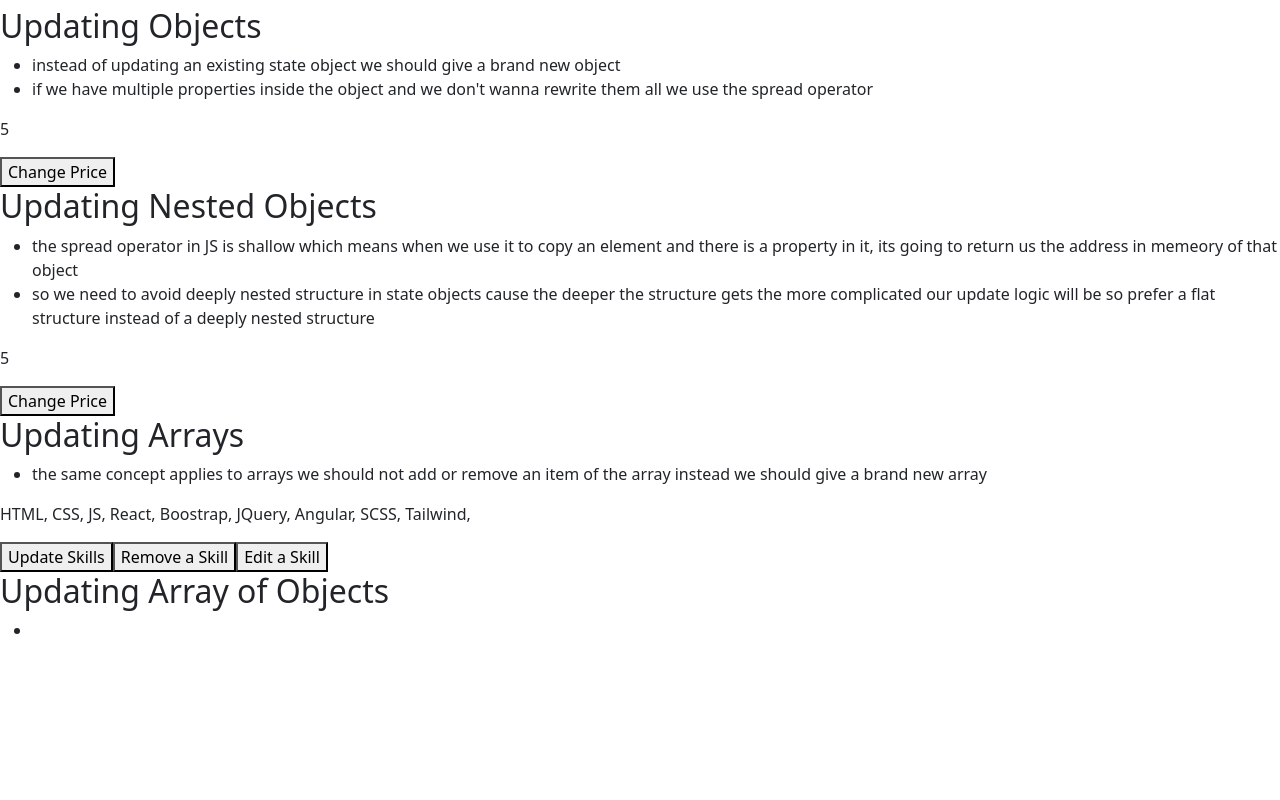
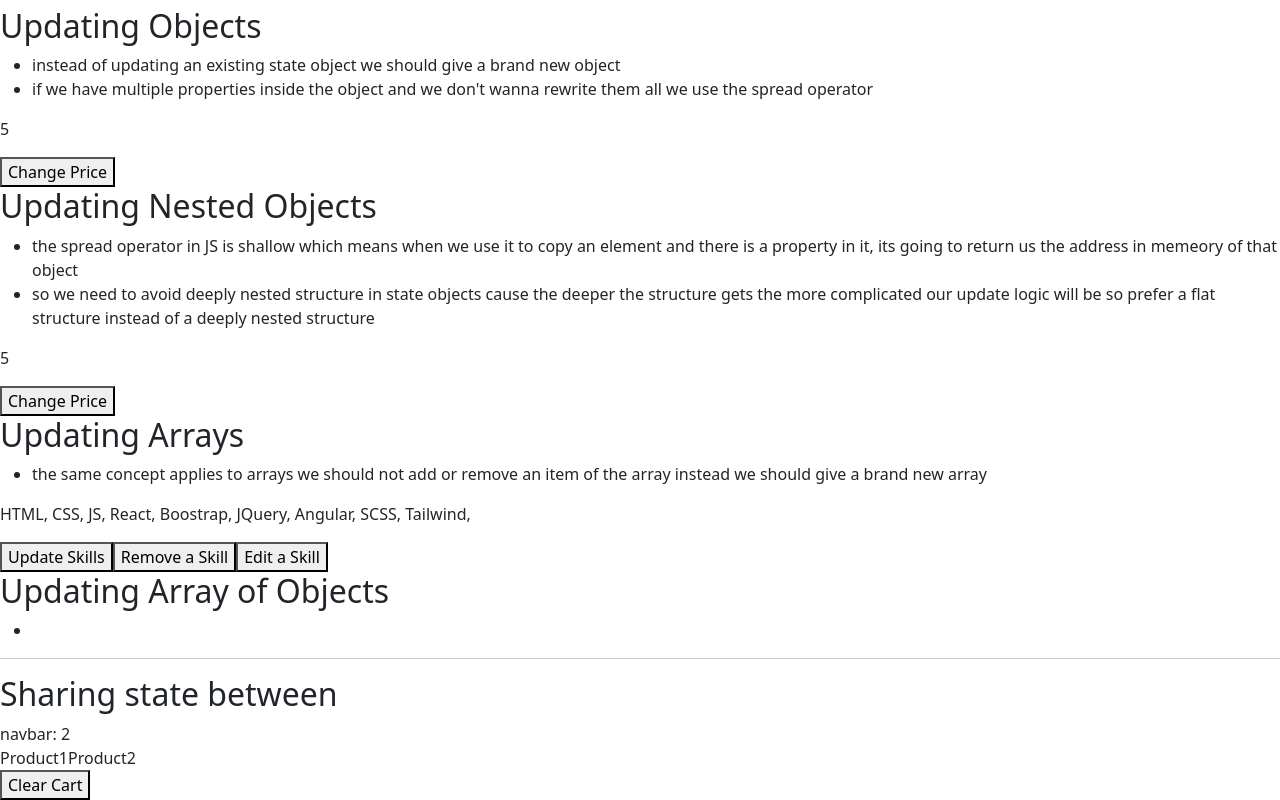
Before and after one commit to Hamza-Noah/Geek-Lab, a React (Vite) app: page / in a window 1280 px wide. Shown: the part 279-1079 px from the top of the page. Before the commit the page ends 937 px from the top, so only its background shows below. Built offline with nearby package versions, Linux system fonts and the light colour scheme.

Commit message:
added the example of sharing state between components

```diff
--- a/src/App.tsx
+++ b/src/App.tsx
@@ -1,4 +1,6 @@
 import { useState } from "react";
+import Navbar from "./Components/SharingState/navbar";
+import Cart from "./Components/SharingState/cart";
 
 export default function App() {
   const [drink, setDrink] = useState({
@@ -51,6 +53,10 @@ export default function App() {
       )
     );
   };
+
+  // Sharing state between components
+
+  const [cartItems, setCartItems] = useState(["Product1", "Product2"]);
 
   const [bugs, setBugs] = useState([
     { id: 1, title: "bug 1", fixed: false },
@@ -161,6 +167,13 @@ export default function App() {
           <li></li>
         </ul>
       </div>
+      <hr />
+      <div>
+        <h2>Sharing state between </h2>
+        <Navbar cartItemsCount={cartItems.length}/>
+      {/* Apply OnRemove product later */}
+        <Cart cartItems={cartItems} onClear={() => setCartItems([])}/>
+      </div>
     </>
   );
 }
--- /dev/null
+++ b/src/Components/SharingState/Cart.tsx
@@ -0,0 +1,18 @@
+import React from "react";
+
+interface Props {
+  cartItems: string[];
+  onClear: () => void;
+}
+
+export default function cart({ cartItems, onClear }: Props) {
+  return (
+    <>
+      {cartItems.map((product) => {
+        return <span key={product}>{product}</span>;
+      })}
+      <br />
+      <button onClick={onClear}>Clear Cart</button>
+    </>
+  );
+}
--- /dev/null
+++ b/src/Components/SharingState/navbar.tsx
@@ -0,0 +1,9 @@
+import React from "react";
+
+interface Props {
+  cartItemsCount: number;
+}
+
+export default function Navbar({ cartItemsCount }: Props) {
+  return <div>navbar: {cartItemsCount}</div>;
+}
--- /dev/null
+++ b/src/Components/StateExcercises.jsx
@@ -0,0 +1,5 @@
+export const StateExcercises = () => {
+  return (
+    <div>StateExcercises</div>
+  )
+}
```
